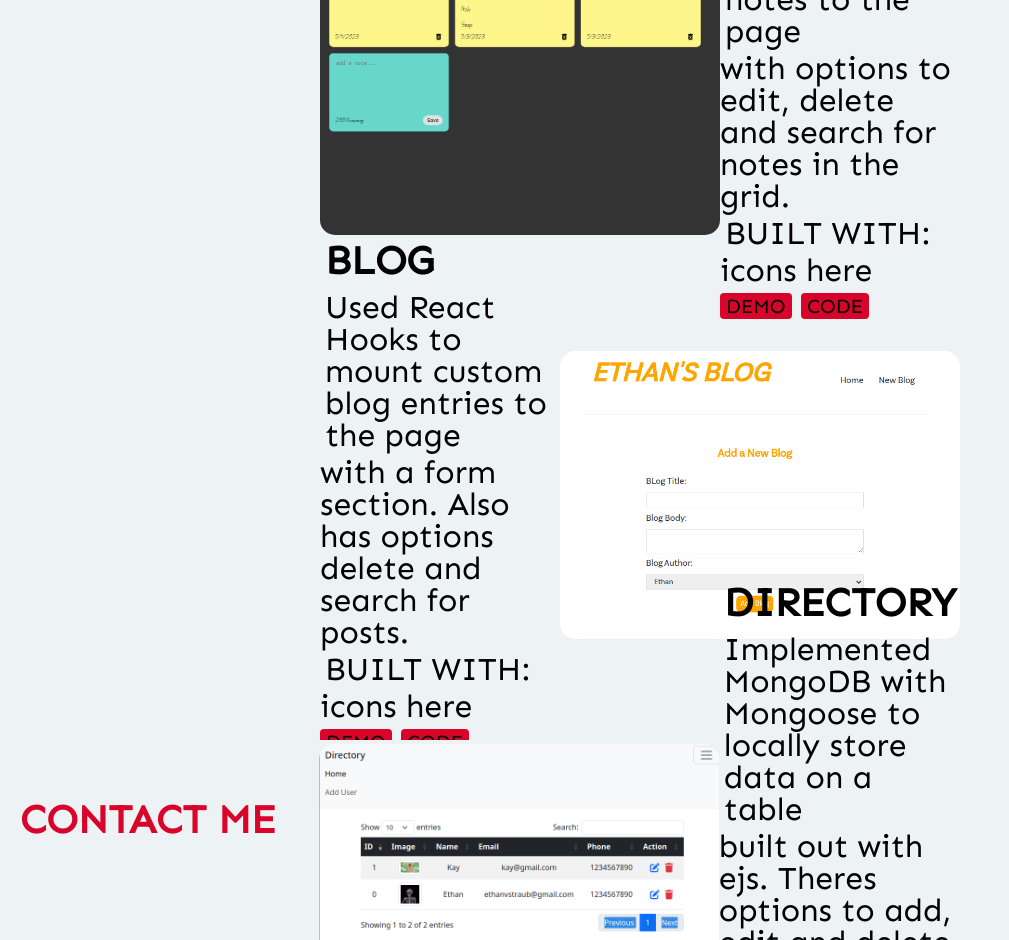
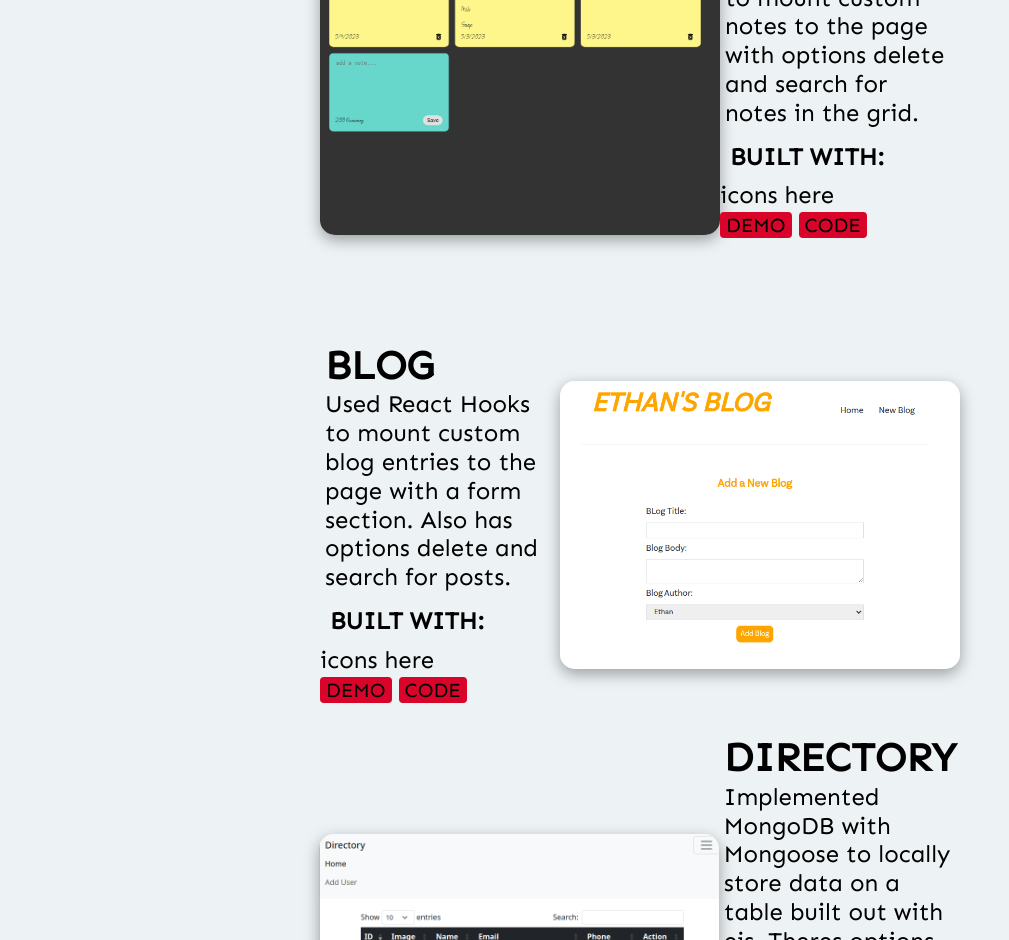
Before and after one commit to evstraub/my-portfolio, a React (Create React App) app: page / in a window 1280 px wide. Shown: the part 1860-2800 px from the top of the page, without its empty margins (0-1009 px from the left). Built offline with nearby package versions, Linux system fonts and the light colour scheme; the HTML template or start-up script is replaced by a standard one.

Commit message:
fixed the project section overlap

```diff
--- a/src/App.css
+++ b/src/App.css
@@ -150,11 +150,7 @@ cursor: pointer;
 
 }
 
-.projects {
-  width: 100%;
-  height: 100vh;
-  color:var(--head-color);
-}
+
 .projects-title {
   font-weight: bold;
   font-size: 40px;
@@ -167,14 +163,17 @@ cursor: pointer;
 
 }
 .projects-grid{
-   height: 750px;
+  height: auto;
    width: 100vw;
    display: flex;
    flex-direction: column;
    align-items: center;
    gap: 100px;
    font-family: var(--font-family);
-   font-size: xx-large;
+   font-size: x-large;
+   line-height: 120%;
+   color:var(--head-color);
+
 
  }
  img{
@@ -189,6 +188,7 @@ cursor: pointer;
   align-items: center;
   justify-content: center;
   padding: 50px;
+  border-radius: 15px;
 
  }
 
@@ -199,7 +199,7 @@ cursor: pointer;
   align-items: center;
   justify-content: center;
   border-radius: 15px;
-  padding: 20px;
+  padding: 50px;
 
 }
 
@@ -210,7 +210,7 @@ cursor: pointer;
   align-items: center;
   justify-content: center;
   border-radius: 15px;
-  padding: 20px;
+  padding: 50px;
 }
 .in1{
 width: 100vw;
--- a/src/components/Contact.jsx
+++ b/src/components/Contact.jsx
@@ -3,9 +3,10 @@ import "../App.css";
 
 const Contact = () => {
   return (
-    <>
+    <div>
+      <h6 className="contact-title">CONTACT ME</h6>
       <form   name='contact' method='POST' action="https://getform.io/f/96304d5d-31c3-4bb1-bc5d-f3c05dd0d188">
-        <h6 className="contact-title">CONTACT ME</h6>
+
         <div className="contact">
           <div className="contact-form">
             <div className="inner-form">
@@ -32,7 +33,7 @@ const Contact = () => {
           </div>
         </div>
       </form>
-    </>
+    </div>
   );
 }
 
--- a/src/components/Projects.jsx
+++ b/src/components/Projects.jsx
@@ -9,15 +9,14 @@ const Projects= () => {
   return (
     <>
       <h5 name='projects'className="projects-title">MY PROJECTS</h5>
-      <div className="projects">
 <div className='projects-grid'>
 <div class="div1">
-  <div class="in1"><img src={postit} style={{width:'25rem', height:"auto"}}></img> </div>
+  <div class="in1"><img src={postit} style={{width:'25rem', height:"auto", boxShadow: "rgba(0, 0, 0, 0.35) 0px 5px 15px"}}></img> </div>
   <div class="in1">
     <h1 style={{fontSize:'40px', fontWeight:'bold', padding:'5px'}}>POST-IT</h1>
-    <p style={{padding:'5px'}}> Used  React Hooks to mount custom notes to the page</p>
-  <p>with options to edit, delete and search for notes in the grid.</p>
-  <p style={{padding:'5px'}}>BUILT WITH:</p>
+    <p style={{padding:'5px'}}> Used  React Hooks to mount custom notes to the page
+  with options delete and search for notes in the grid.</p>
+  <p style={{padding:'10px', fontWeight: '600'}}>BUILT WITH:</p>
   <div> icons here</div>
   <div>
     <button>DEMO</button>  <button>CODE</button>
@@ -27,24 +26,25 @@ const Projects= () => {
 <div class="div2">
   <div class="in2">
     <h1 style={{fontSize:'40px', fontWeight:'bold', padding:'5px'}}>BLOG</h1>
-    <p style={{padding:'5px'}}> Used React Hooks to mount custom blog entries to the page</p>
-  <p>with a form section. Also has options delete and search for posts.</p>
-  <p style={{padding:'5px'}}>BUILT WITH:</p>
+    <p style={{padding:'5px'}}> Used React Hooks to mount custom blog entries to the page
+  with a form section. Also has options delete and search for posts.</p>
+
+ <p style={{padding:'10px', fontWeight: '600'}}>BUILT WITH:</p>
   <div> icons here</div>
   <div>
     <button>DEMO</button>  <button>CODE</button>
 </div>
   </div>
-  <div class="in2"><img src={blog} style={{width:'25rem', height:"auto"}}></img> </div>
+  <div class="in2"><img src={blog} style={{width:'25rem', height:"auto",boxShadow: "rgba(0, 0, 0, 0.35) 0px 5px 15px"}}></img> </div>
 </div>
 
 <div class="div3">
-  <div class="in3"><img src={direct} style={{width:'25rem', height:"auto"}}></img> </div>
+  <div class="in3"><img src={direct} style={{width:'25rem', height:"auto", boxShadow: "rgba(0, 0, 0, 0.35) 0px 5px 15px"}}></img> </div>
   <div class="in3">
     <h1 style={{fontSize:'40px', fontWeight:'bold', padding:'5px'}}>DIRECTORY</h1>
-    <p style={{padding:'5px'}}> Implemented MongoDB with Mongoose to locally store data on a table</p>
-  <p>built out with ejs. Theres options to add, edit and delete users directly from the database using a custom form.</p>
-  <p style={{padding:'5px'}}>BUILT WITH:</p>
+    <p style={{padding:'5px'}}> Implemented MongoDB with Mongoose to locally store data on a table
+  built out with ejs. Theres options to add, edit and delete users directly from the database using a custom form.</p>
+  <p style={{padding:'10px', fontWeight: '600'}}>BUILT WITH:</p>
   <div> icons here</div>
   <div>
     <button>DEMO</button>  <button>CODE</button>
@@ -57,7 +57,6 @@ const Projects= () => {
 
 </div>
 
-      </div>
     </>
   );
 }
```
